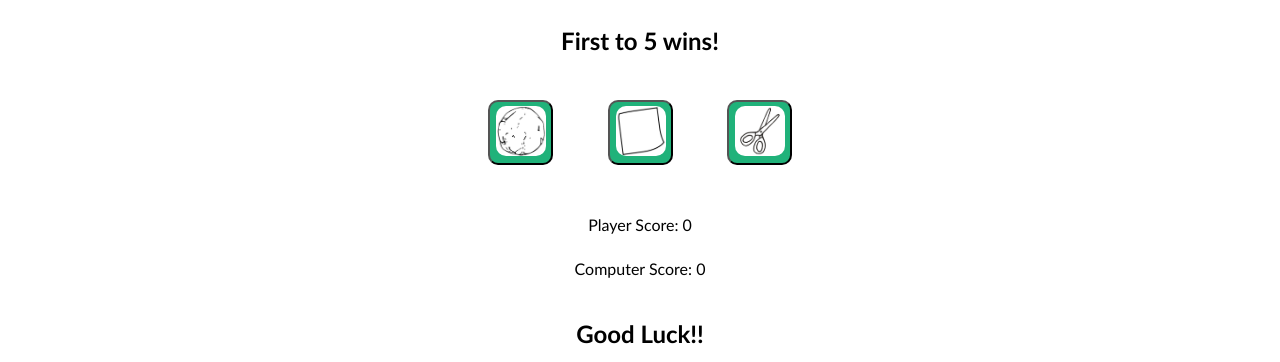
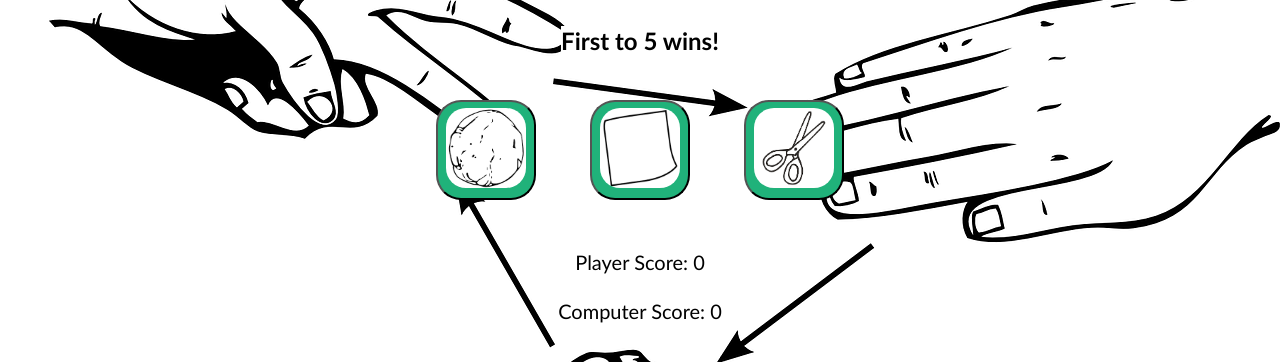
Before and after one commit to simonbr2/RockPaperScissorsGame, a plain HTML site: page index.html in a window 1280 px wide. Shown: the part 101-463 px from the top of the page. Drawn offline with Linux system fonts and the light colour scheme.

Commit message:
updated packground, modified text for readability

```diff
--- a/game.js
+++ b/game.js
@@ -49,13 +49,13 @@ function playRound(playerSelection, computerSelection){
 }
 }
 
-buttons.forEach((button)=>{button.addEventListener('click',()=>{
+buttons.forEach((button)=>{
+  button.addEventListener('click',()=> {
 
   playerSelection = button.id;
   computerSelection = computerPlay();
   game();
   })
-
 })
 
 const player = document.querySelector("#playerScore");
--- a/index.html
+++ b/index.html
@@ -9,8 +9,8 @@
   <link rel = "stylesheet" href = "style.css">
 </head>
 <body>
-  <h1>Rock Paper Scissors</h1>
-  <h2>First to 5 wins!</h2>
+  <h1 style="background-color:white;">Rock Paper Scissors</h1>
+  <h2 style="background-color:white;">First to 5 wins!</h2>
   <div class="image-buttons">
     <button class="button" id="rock"><img src="images/rock.png" alt = "rock"/></button>
     <button class="button" id="paper"><img src="images/paper.png" alt = "paper"/></button>
--- a/style.css
+++ b/style.css
@@ -1,5 +1,10 @@
-html{
-  font-family: Calibri
+html {
+  font-size:16px;
+  font-family: calibri;
+  background: url('./background.png');
+  background-repeat:no-repeat;
+  background-attachment:fixed;
+  background-position:center;
 }
 
 body{
@@ -12,23 +17,24 @@ body{
 
 .button{
   margin: 25px;
-  height: 65px;
-  width: 65px;
-  border-radius: 10px;
+  height: 100px;
+  width: 100px;
+  border-radius: 25px;
   background-color: rgb(32, 178, 122);
   outline: none;
 }
 
 .button:hover{
-  transform: scale(1.1);
+  transform: scale(1.2);
   border-radius: 25px;
+  border-width: 5px;
   border-color: rgb(228, 118, 28);
 }
 
 img{
-  width: 50px;
-  height: 50px;
-  border-radius: 10px;
+  width: 80px;
+  height: 80px;
+  border-radius: 20px;
 }
 
 footer{
@@ -49,6 +55,8 @@ footer{
   align-items: center;
   flex-direction: column;
   margin-top: 25px;
+  font-size: 30px;
+  background-color: white;
 }
 
 #playerScore{
@@ -57,6 +65,8 @@ footer{
   align-items: center;
   flex-direction: column;
   margin-top: 25px;
+  font-size: 20px;
+  background-color: white;
 }
 
 #computerScore{
@@ -65,4 +75,6 @@ footer{
   align-items: center;
   flex-direction: column;
   margin-top: 25px;
+  font-size: 20px;
+  background-color: white;
 }
```
Also changed, not shown: background.png (added).
